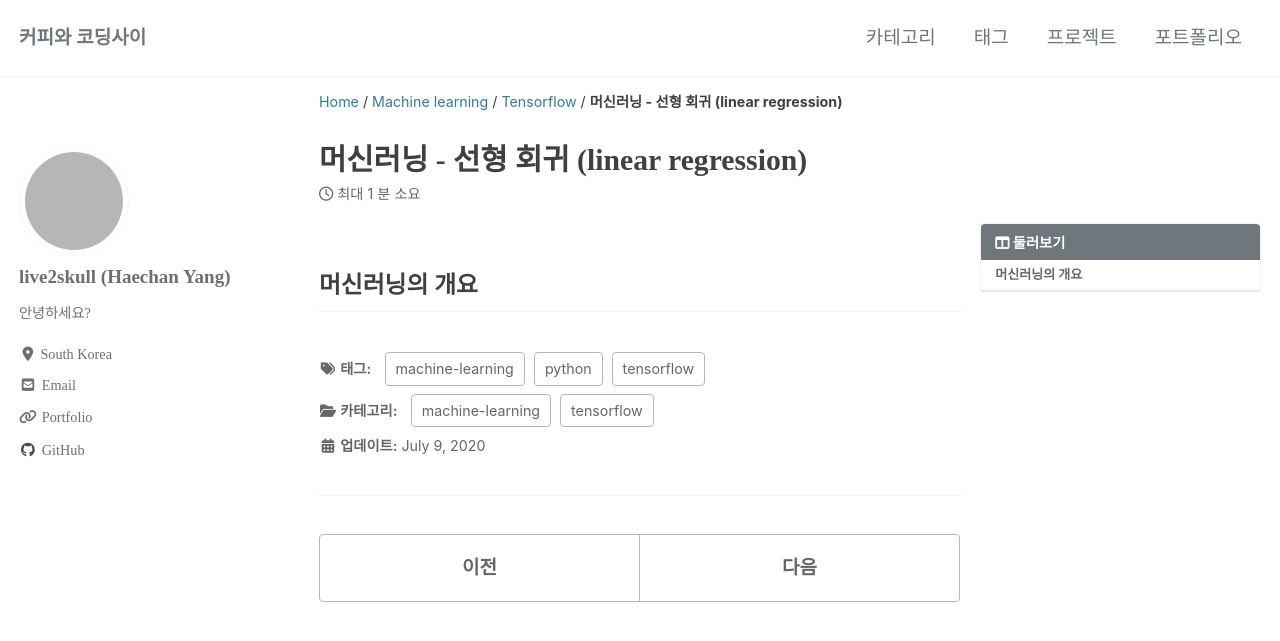
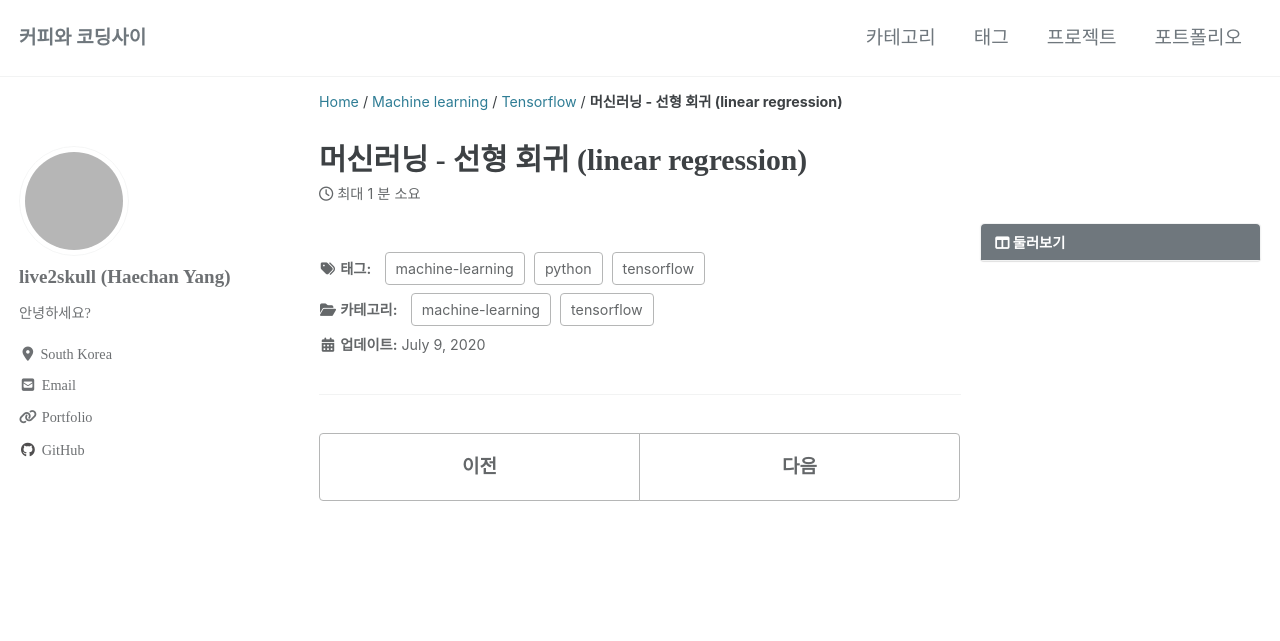
Before and after one commit to live2skull/blog.live2skull.kr, a Jekyll site: the page built from _posts/ml/2020-07-09-ml-linear-regression.markdown, in a window 1280 px wide and 900 px high. Shown: the top 641 px of the window. Built offline with Jekyll 4.4.1, drawn with Linux system fonts in a browser that asks for light colours; cached includes are drawn as plain includes; nearby versions of some CDN libraries; some web fonts are replaced; grey boxes are pictures that could not be loaded.

Commit message:
2020. 09. 21 upload

```diff
--- a/_posts/ml/2020-07-09-ml-linear-regression.markdown
+++ b/_posts/ml/2020-07-09-ml-linear-regression.markdown
@@ -15,5 +15,3 @@ tags:
     - tensorflow
     - python
 ---
-
-## 머신러닝의 개요
```
